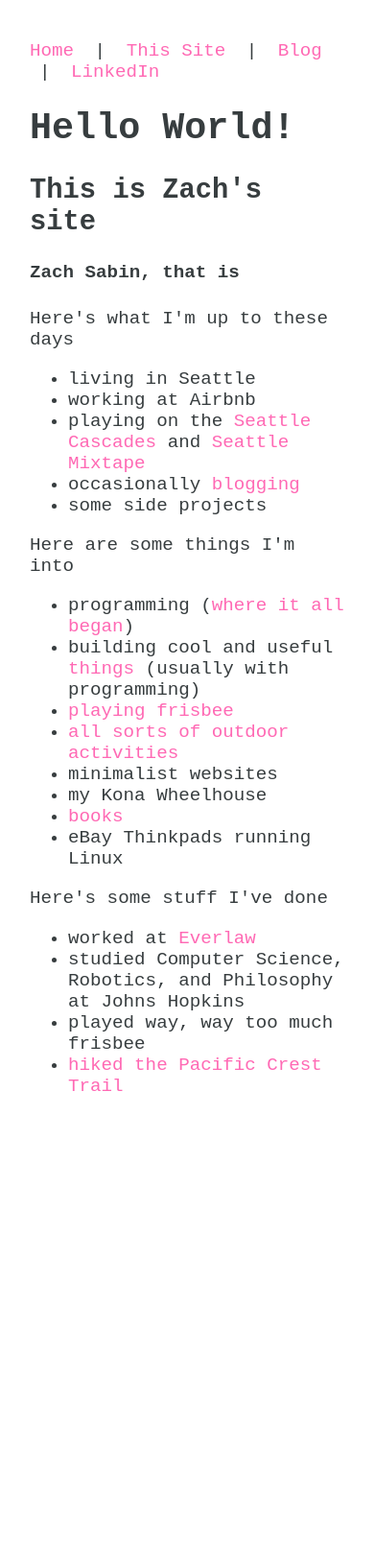
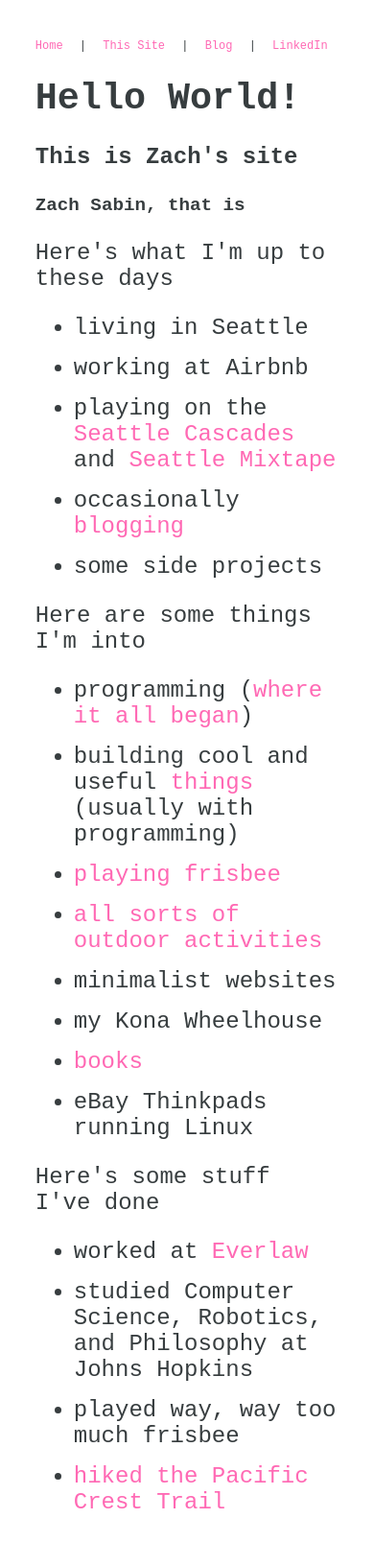
Before and after one commit to zpaines/zpaines.github.io, a Jekyll site: the page built from index.html, in a window 390 px wide. Shown: the whole page at 96% size. Built offline with Jekyll 4.4.1, drawn with Linux system fonts in a browser that asks for light colours; before the commit the page ends 1185 px from its top, so only the background shows below that.

Commit message:
mobile styles

```diff
--- a/_layouts/default.html
+++ b/_layouts/default.html
@@ -10,6 +10,8 @@
   </head>
   <body>
     {% include navigation.html %}
-    {{ content }}
+    <content>
+      {{ content }}
+    </content>
   </body>
 </html>
--- a/main_style.css
+++ b/main_style.css
@@ -28,3 +28,24 @@ a:visited {
     content: " | ";
     padding: 0 10px;
 }
+
+@media all and (max-width: 699px) {
+   html {
+    font-size: 1.5em;
+  }
+  nav {
+      font-size: .5em;
+  }
+  h1 {
+      font-size: 1.6em;
+  }
+  h2 {
+      font-size: 1em;
+  }
+  h4 {
+      font-size: .8em;
+  }
+  content li{
+      margin-top: 15px;
+  }
+}
```
